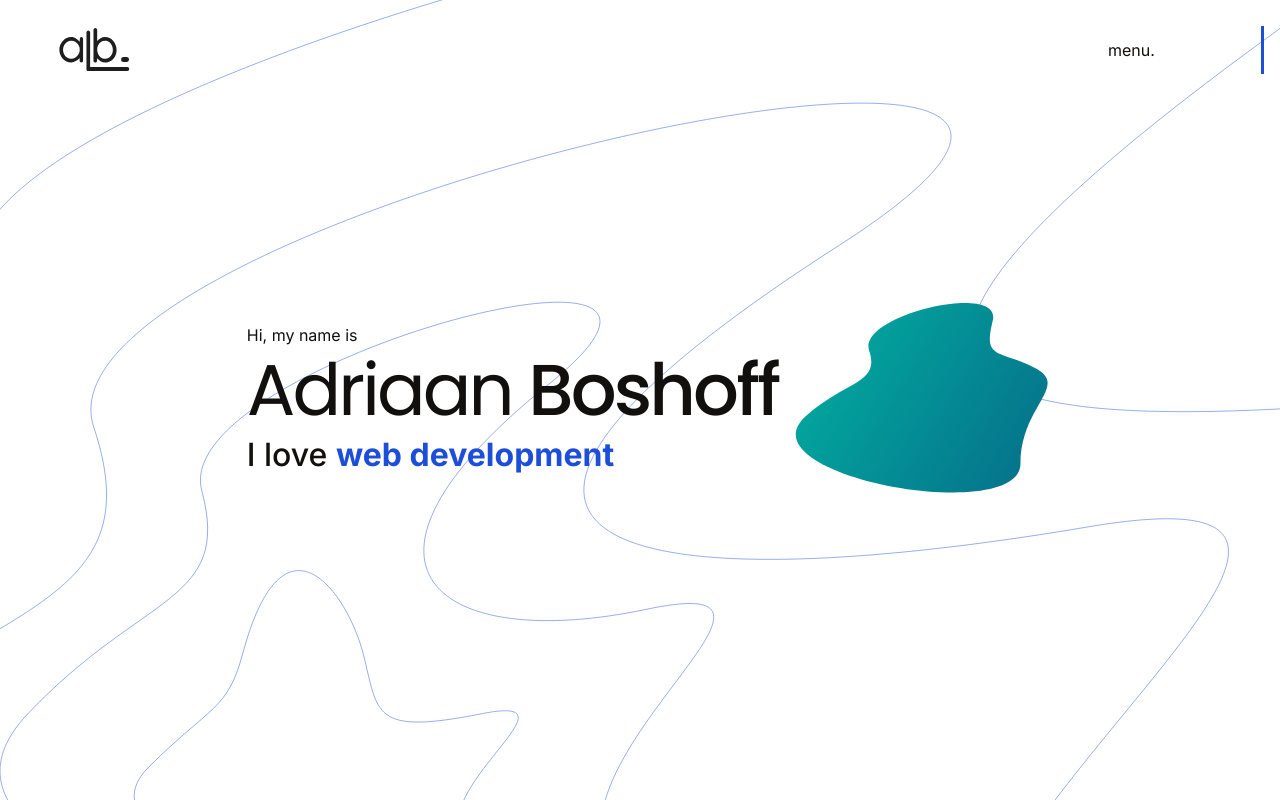
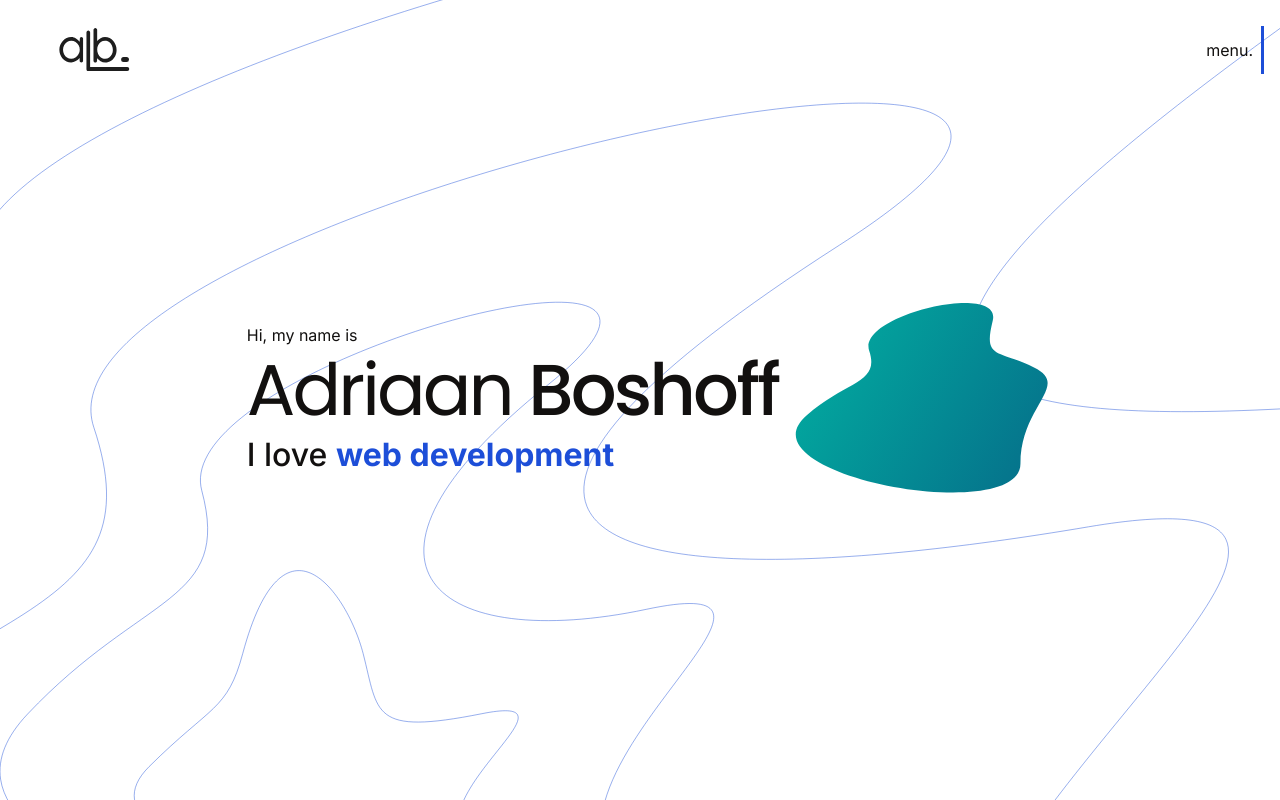
Before and after one commit to abmakes/abmakes-tech, a Next.js app: page / in a window 1280 px wide. Shown: the top 800 px of the page. Built offline with nearby package versions, Linux system fonts and the light colour scheme.

Commit message:
Update menu.css

```diff
--- a/styles/menu.css
+++ b/styles/menu.css
@@ -72,10 +72,3 @@
   z-index: 99;
   overflow-x: clip;
 }
-
-@media (min-width: 1200px) {
-  .show {
-    position: fixed;
-    left: 1100px;
-  }
-}
```
